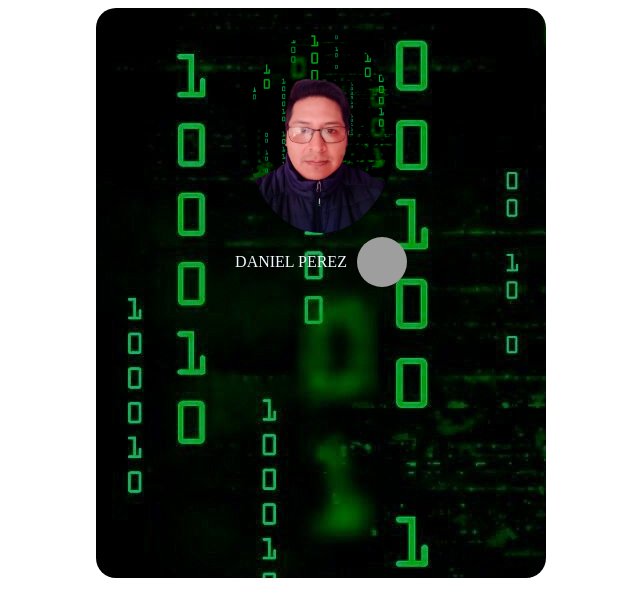
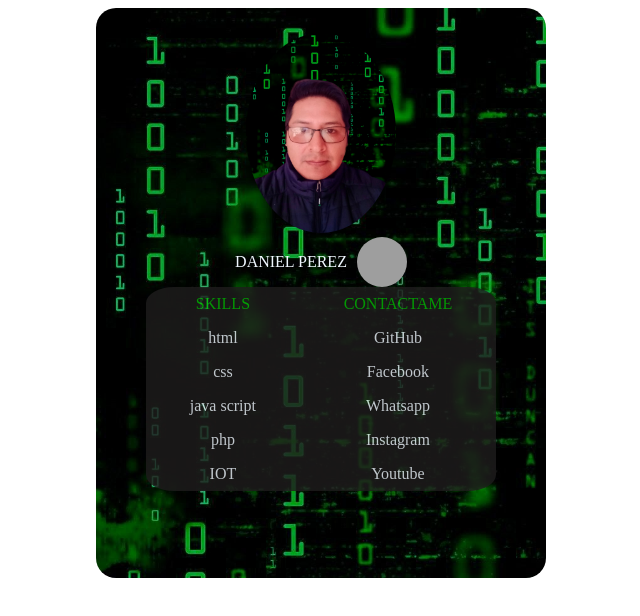
Before and after one commit to Daniel16121990/Tarjeta, a plain HTML site: page index.html in a window 1280 px wide. Shown: the whole page, without its empty margins (319-959 px from the left). Drawn offline with Linux system fonts and the light colour scheme; grey boxes are pictures that could not be loaded.

Commit message:
agregamos el cuerpo transparente y los skills y contactame

```diff
--- a/estilos.css
+++ b/estilos.css
@@ -6,6 +6,7 @@
     border-radius: 20px;
     display: flex;
     justify-content: center;
+    background-size: cover;
 
 
 }
@@ -46,3 +47,37 @@
     border-radius: 50%;
     margin-left: 10px;
 }
+
+.cuerpo{
+    display: flex;
+    justify-content: space-around;
+    width: 350px;
+    background: rgb(31, 29, 29);
+    opacity: 80%;
+    border-radius: 8%;
+}
+.cuerpo-skills{
+    display: flex;
+    flex-direction: column;
+    color: white;
+}
+.cuerpo-skills p{
+    margin: 8px;
+}
+section:nth-child(3){
+    color: green;
+}
+.cuerpo-contactame{
+    display: flex;
+    flex-direction: column;
+    color: white;
+
+}
+.cuerpo-contactame p{
+    margin: 8px;
+}
+
+.cuerpo-skills p:first-child,
+.cuerpo-contactame p:first-child {
+    color: rgb(4, 187, 4);
+}
--- a/index.html
+++ b/index.html
@@ -16,6 +16,26 @@
                     <img src="https://images.emojiterra.com/twitter/v14.0/512px/1f1e7-1f1f4.png" alt="">
                 </div>
 
+
+                <section class="cuerpo">
+                    <div class="cuerpo-skills">
+                        <p>SKILLS</p>
+                        <p>html</p>
+                        <p>css</p>
+                        <P>java script</P>
+                        <p>php</p>
+                        <p>IOT</p>
+                    </div>
+                    <div class="cuerpo-contactame">
+                        <p>CONTACTAME</p>
+                        <p>GitHub</p>
+                        <p>Facebook</p>
+                        <p>Whatsapp</p>
+                        <p>Instagram</p>
+                        <p>Youtube</p>
+                    </div>
+                </section>
+
             </div>
         </div>
     </section>
```
